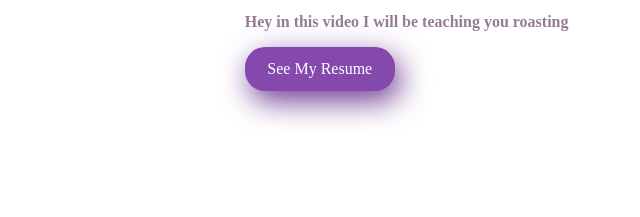
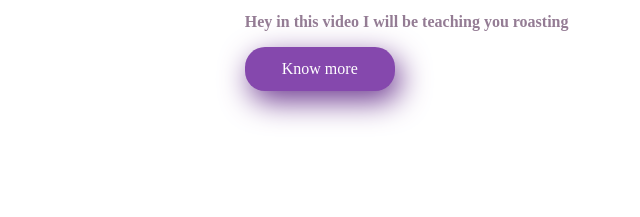
Before and after one commit to sayaligulmire/sayaligulmire.github.io, a plain HTML site: page index.html in a window 1280 px wide. Shown: the part 470-687 px from the top of the page, 475-1115 px from the left. Drawn offline with Linux system fonts and the light colour scheme.

Commit message:
Update index.html

```diff
--- a/index.html
+++ b/index.html
@@ -32,7 +32,7 @@
       <div class="main-text">
         <h1><strong>Toh Kaise Hai Aaplog,I am <br> Carry.</h1>
         <p>Hey in this video I will be teaching you roasting</p></strong>
-        <a href="#" class ="resume-btn">See My Resume</a>
+        <a href="#" class ="resume-btn">Know more</a>
 
       </div>
       </sectio>
```
